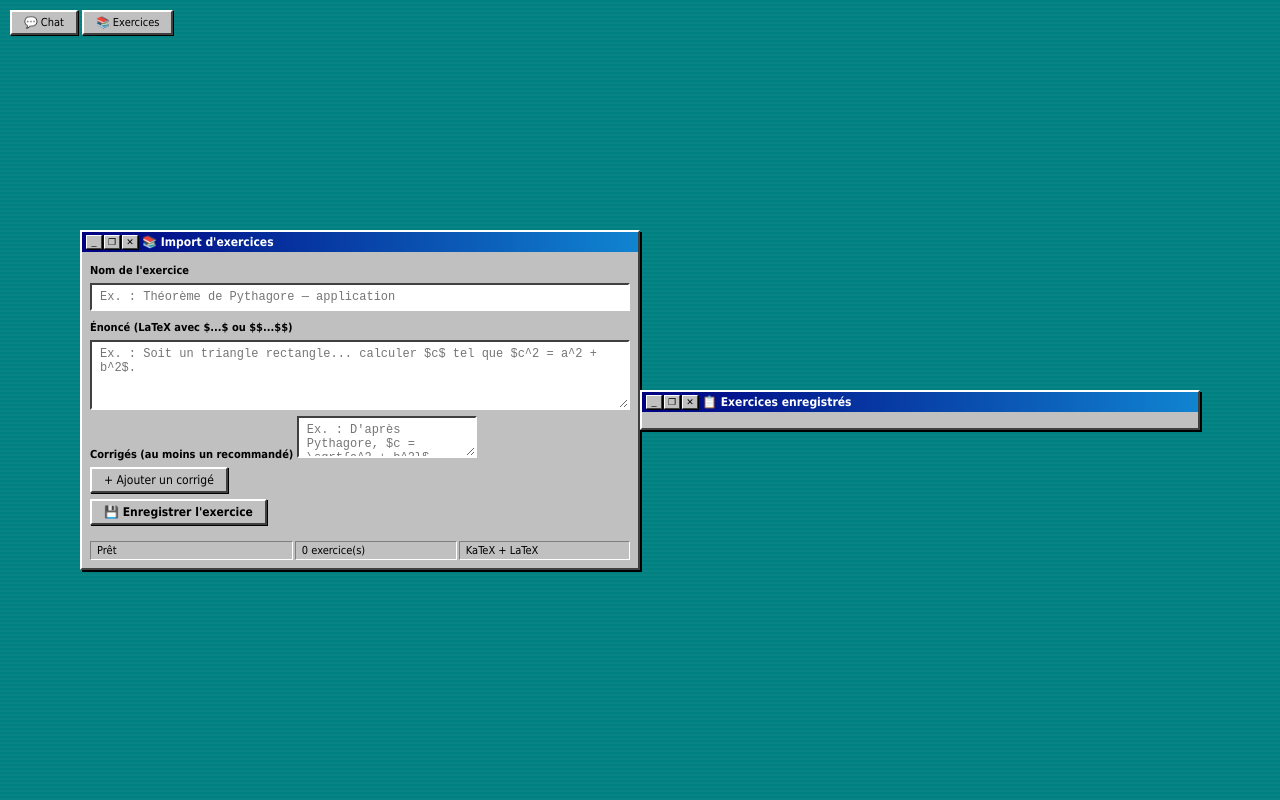
After one commit to ObaulG/ExerciseDB, a Python web app: template app/templates/exercises.html.j2 in a window 1280 px wide. The commit adds this page. Run offline with Jinja, Linux system fonts and the light colour scheme; the template is opened without the code that fills it, so the values that code supplies are empty.

Commit message:
Page d'import d'exercices: BDD SQLite (exercise + correction), API CRUD, rendu LaTeX via KaTeX
Co-authored-by: ObaulG <ObaulG@users.noreply.github.com>

```diff
--- /dev/null
+++ b/app/static/css/exercises.css
@@ -0,0 +1,85 @@
+.retro-nav {
+    position: fixed;
+    top: 10px;
+    left: 10px;
+    display: flex;
+    gap: 4px;
+    z-index: 10;
+}
+
+.retro-nav a {
+    text-decoration: none;
+    color: #000;
+    font-size: 11px;
+}
+
+#exercise-form {
+    display: flex;
+    flex-direction: column;
+    gap: 6px;
+}
+
+#exercise-form label {
+    font-weight: bold;
+    font-size: 11px;
+    margin-top: 4px;
+}
+
+#exercise-form input,
+#exercise-form textarea {
+    background: #fff;
+    border: 2px solid;
+    border-top-color: #404040;
+    border-left-color: #404040;
+    border-right-color: #fff;
+    border-bottom-color: #fff;
+    padding: 5px 8px;
+    font-family: "Courier New", monospace;
+    font-size: 12px;
+    resize: vertical;
+}
+
+#add-correction { align-self: flex-start; }
+
+#form-status { font-size: 11px; }
+
+#list-window { margin-top: 20px; }
+
+#exercise-list {
+    display: flex;
+    flex-direction: column;
+    gap: 8px;
+    max-height: 400px;
+    overflow-y: auto;
+}
+
+.exercise-item {
+    background: #fff;
+    border: 1px solid #808080;
+    padding: 8px;
+}
+
+.exercise-item h3 {
+    margin: 0 0 4px 0;
+    font-size: 12px;
+}
+
+.exercise-item .meta {
+    font-size: 10px;
+    color: #555;
+    margin-bottom: 4px;
+}
+
+.exercise-item .correction-block {
+    background: #e8e8f8;
+    border: 1px solid #000080;
+    padding: 4px 6px;
+    margin-top: 4px;
+    font-size: 11px;
+}
+
+button.primary {
+    font-weight: bold;
+    background: #c0c0c0;
+    align-self: flex-start;
+}
--- /dev/null
+++ b/app/static/js/exercises.js
@@ -0,0 +1,97 @@
+const form = document.getElementById("exercise-form");
+const correctionsContainer = document.getElementById("corrections-container");
+const addCorrectionBtn = document.getElementById("add-correction");
+const formStatus = document.getElementById("form-status");
+const exerciseList = document.getElementById("exercise-list");
+const exerciseCount = document.getElementById("exercise-count");
+
+function renderMath(element) {
+    if (window.renderMathInElement) {
+        renderMathInElement(element, {
+            delimiters: [
+                { left: "$$", right: "$$", display: true },
+                { left: "$", right: "$", display: false },
+            ],
+            throwOnError: false,
+        });
+    }
+}
+
+addCorrectionBtn.addEventListener("click", function () {
+    const textarea = document.createElement("textarea");
+    textarea.className = "correction";
+    textarea.rows = 2;
+    textarea.placeholder = "Texte du corrigé (LaTeX autorisé)...";
+    correctionsContainer.appendChild(textarea);
+    textarea.focus();
+});
+
+form.addEventListener("submit", function (event) {
+    event.preventDefault();
+    const corrections = Array.from(document.querySelectorAll(".correction"))
+        .map(function (t) { return t.value.trim(); })
+        .filter(Boolean);
+
+    fetch("/api/exercises", {
+        method: "POST",
+        headers: { "Content-Type": "application/json" },
+        body: JSON.stringify({
+            name: document.getElementById("name").value.trim(),
+            text: document.getElementById("text").value.trim(),
+            corrections: corrections.map(function (t) { return { text: t }; }),
+        }),
+    })
+        .then(function (res) {
+            if (!res.ok) return res.json().then(function (e) { throw new Error(e.detail || "Erreur"); });
+            return res.json();
+        })
+        .then(function (data) {
+            formStatus.textContent = "✔ Exercice #" + data.id + " enregistré";
+            form.reset();
+            document.querySelectorAll(".correction").forEach(function (t, i) {
+                if (i > 0) t.remove();
+            });
+            loadExercises();
+        })
+        .catch(function (err) { formStatus.textContent = "⚠️ " + err.message; });
+});
+
+function loadExercises() {
+    fetch("/api/exercises")
+        .then(function (res) { return res.json(); })
+        .then(function (exercises) {
+            exerciseCount.textContent = exercises.length + " exercice(s)";
+            exerciseList.innerHTML = "";
+            exercises.forEach(function (ex) {
+                const item = document.createElement("div");
+                item.className = "exercise-item";
+
+                const title = document.createElement("h3");
+                title.textContent = "#" + ex.id + " — " + ex.name;
+
+                const meta = document.createElement("div");
+                meta.className = "meta";
+                meta.textContent = "Ajouté le " + ex.created_at;
+
+                const body = document.createElement("div");
+                body.className = "exercise-text";
+                body.textContent = ex.text;
+
+                item.appendChild(title);
+                item.appendChild(meta);
+                item.appendChild(body);
+
+                (ex.corrections || []).forEach(function (c) {
+                    const block = document.createElement("div");
+                    block.className = "correction-block";
+                    block.textContent = c.text;
+                    item.appendChild(block);
+                });
+
+                exerciseList.appendChild(item);
+                renderMath(item);
+            });
+        });
+}
+
+document.addEventListener("DOMContentLoaded", loadExercises);
--- a/app/templates/chat.html.j2
+++ b/app/templates/chat.html.j2
@@ -8,6 +8,10 @@
     <link rel="stylesheet" href="/static/css/chat.css">
 </head>
 <body>
+    <nav class="retro-nav">
+        <a href="/" class="retro-btn">💬 Chat</a>
+        <a href="/exercises" class="retro-btn">📚 Exercices</a>
+    </nav>
     <div class="window" id="chat-window">
         <div class="title-bar">
             <div class="title-bar-controls">
--- /dev/null
+++ b/app/templates/exercises.html.j2
@@ -0,0 +1,74 @@
+<!DOCTYPE html>
+<html lang="fr">
+<head>
+    <meta charset="UTF-8">
+    <meta name="viewport" content="width=device-width, initial-scale=1.0">
+    <title>Assistant Maths — Import d'exercices</title>
+    <link rel="stylesheet" href="/static/css/retro.css">
+    <link rel="stylesheet" href="/static/css/exercises.css">
+    <link rel="stylesheet" href="https://cdn.jsdelivr.net/npm/katex@0.16.11/dist/katex.min.css">
+    <script defer src="https://cdn.jsdelivr.net/npm/katex@0.16.11/dist/katex.min.js"></script>
+    <script defer src="https://cdn.jsdelivr.net/npm/katex@0.16.11/dist/contrib/auto-render.min.js"></script>
+    <script defer src="/static/js/exercises.js"></script>
+</head>
+<body>
+    <nav class="retro-nav">
+        <a href="/" class="retro-btn">💬 Chat</a>
+        <a href="/exercises" class="retro-btn">📚 Exercices</a>
+    </nav>
+
+    <div class="window" id="import-window">
+        <div class="title-bar">
+            <div class="title-bar-controls">
+                <button aria-label="Minimize"></button>
+                <button aria-label="Maximize"></button>
+                <button aria-label="Close"></button>
+            </div>
+            <h1 class="title-bar-text">📚 Import d'exercices</h1>
+        </div>
+
+        <div class="window-body">
+            <form id="exercise-form">
+                <label for="name">Nom de l'exercice</label>
+                <input type="text" id="name" name="name" maxlength="200" required
+                       placeholder="Ex. : Théorème de Pythagore — application">
+
+                <label for="text">Énoncé (LaTeX avec $...$ ou $$...$$)</label>
+                <textarea id="text" name="text" rows="4" required
+                          placeholder="Ex. : Soit un triangle rectangle... calculer $c$ tel que $c^2 = a^2 + b^2$."></textarea>
+
+                <div id="corrections-container">
+                    <label>Corrigés (au moins un recommandé)</label>
+                    <textarea class="correction" rows="2"
+                              placeholder="Ex. : D'après Pythagore, $c = \sqrt{a^2 + b^2}$..."></textarea>
+                </div>
+                <button type="button" class="retro-btn" id="add-correction">+ Ajouter un corrigé</button>
+
+                <button type="submit" class="retro-btn primary">💾 Enregistrer l'exercice</button>
+                <span id="form-status"></span>
+            </form>
+        </div>
+
+        <div class="status-bar">
+            <span class="status-field">Prêt</span>
+            <span class="status-field" id="exercise-count">0 exercice(s)</span>
+            <span class="status-field">KaTeX + LaTeX</span>
+        </div>
+    </div>
+
+    <div class="window" id="list-window">
+        <div class="title-bar">
+            <div class="title-bar-controls">
+                <button aria-label="Minimize"></button>
+                <button aria-label="Maximize"></button>
+                <button aria-label="Close"></button>
+            </div>
+            <h1 class="title-bar-text">📋 Exercices enregistrés</h1>
+        </div>
+
+        <div class="window-body">
+            <div id="exercise-list"></div>
+        </div>
+    </div>
+</body>
+</html>
```
Also changed, not shown: app/database/db.py (added, +75 -0 lines), app/database/schema.sql (added, +21 -0 lines), app/exercise_routes.py (added, +40 -0 lines), app/main.py (+10 -0 lines), app/static/css/chat.css (+10 -92 lines), tests/test_exercises.py (added, +43 -0 lines), app/database/__init__.py (added), 1 other file.
